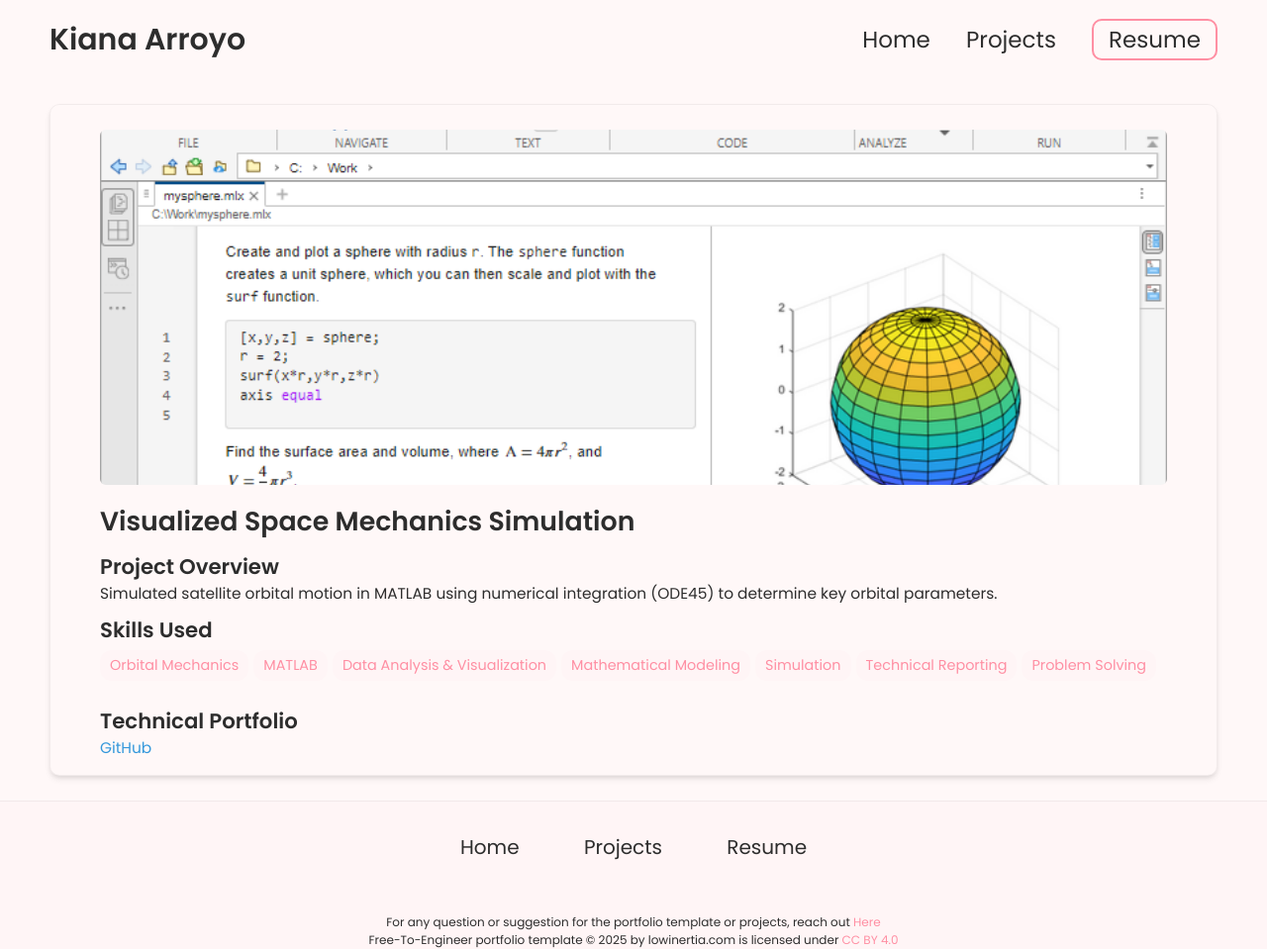
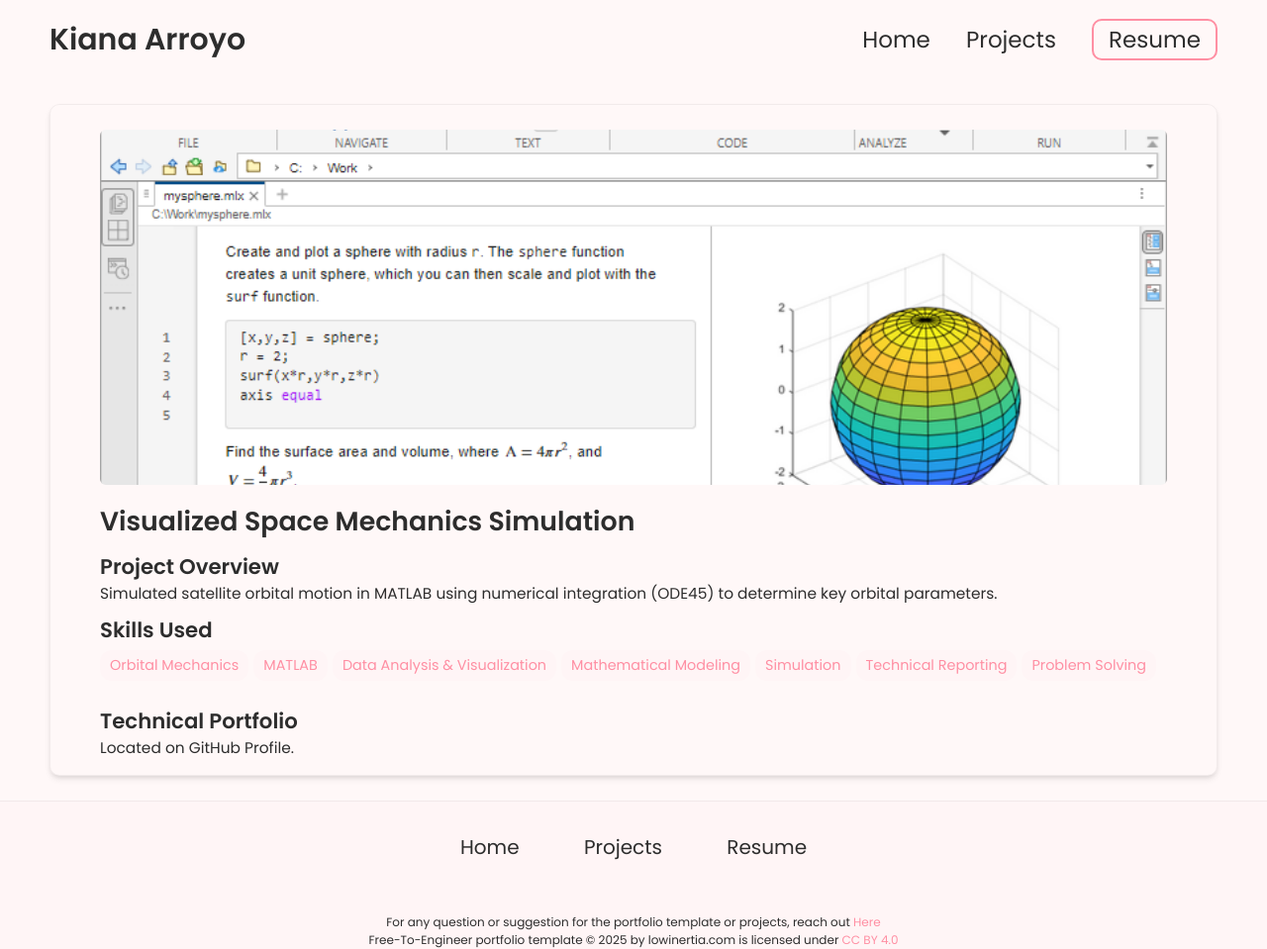
Before and after one commit to oirroyo/oirroyo.github.io, a Jekyll site: the page built from _projects/Visualized Space Mech Sim/index.md, in a window 1280 px wide. Shown: the whole page at 99% size. Built offline with Jekyll 4.4.1, drawn with Linux system fonts in a browser that asks for light colours.

Commit message:
Update index.md

```diff
--- a/_projects/Visualized Space Mech Sim/index.md
+++ b/_projects/Visualized Space Mech Sim/index.md
@@ -13,4 +13,4 @@ skills:
 main-image: /liveeditor2.png
 ---
 ## Technical Portfolio
-[GitHub](github.com/oirroyo/STM)
+Located on GitHub Profile.
```
